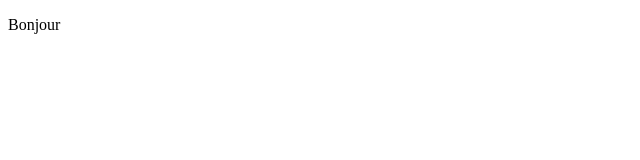
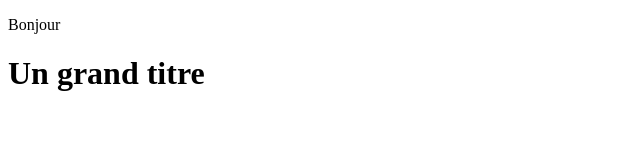
Before and after one commit to AntonMariadas/d-suite, a plain HTML site: page index.html in a window 1280 px wide. Shown: the whole page, without its empty margins (0-640 px from the left). Drawn offline with Linux system fonts and the light colour scheme.

Commit message:
ajout d'un titre

```diff
--- a/index.html
+++ b/index.html
@@ -8,5 +8,6 @@
     </head>
     <body>
         <p>Bonjour</p>
+        <h1>Un grand titre</h1>
     </body>
 </html>
```
